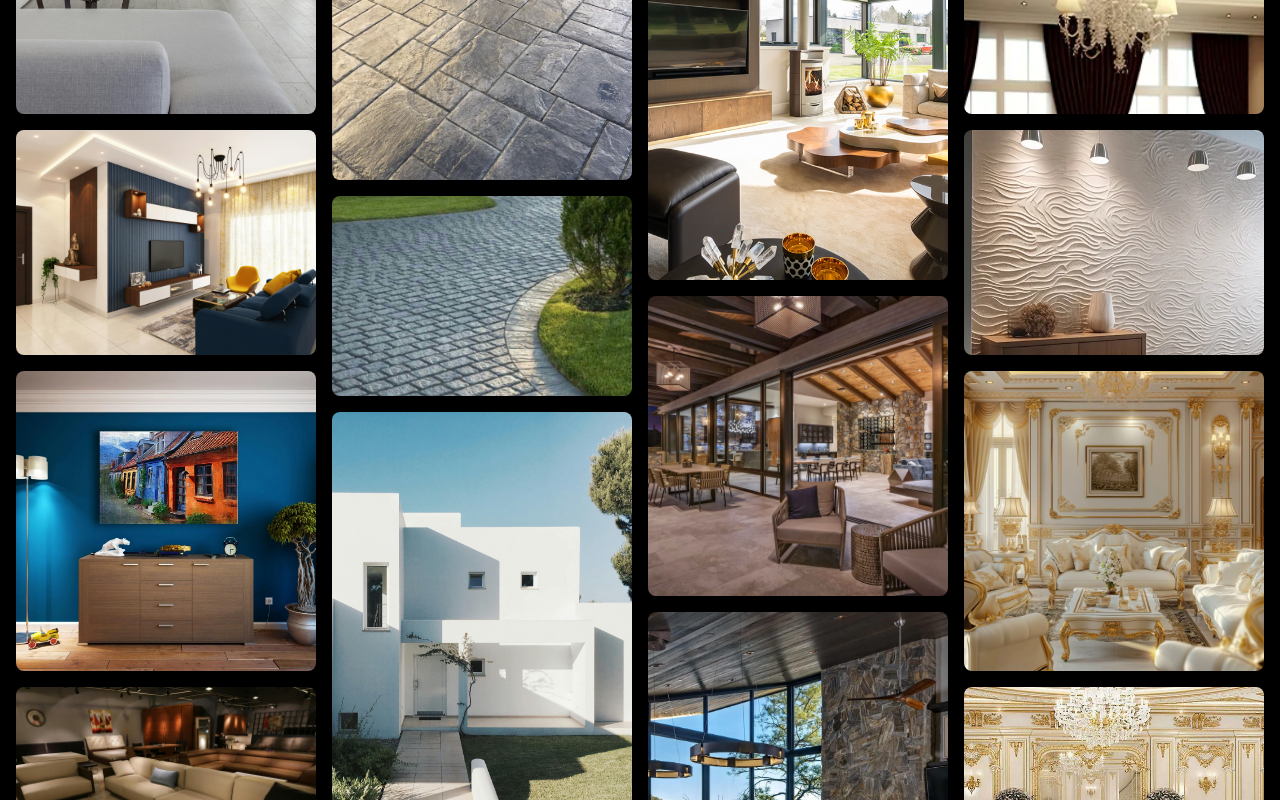
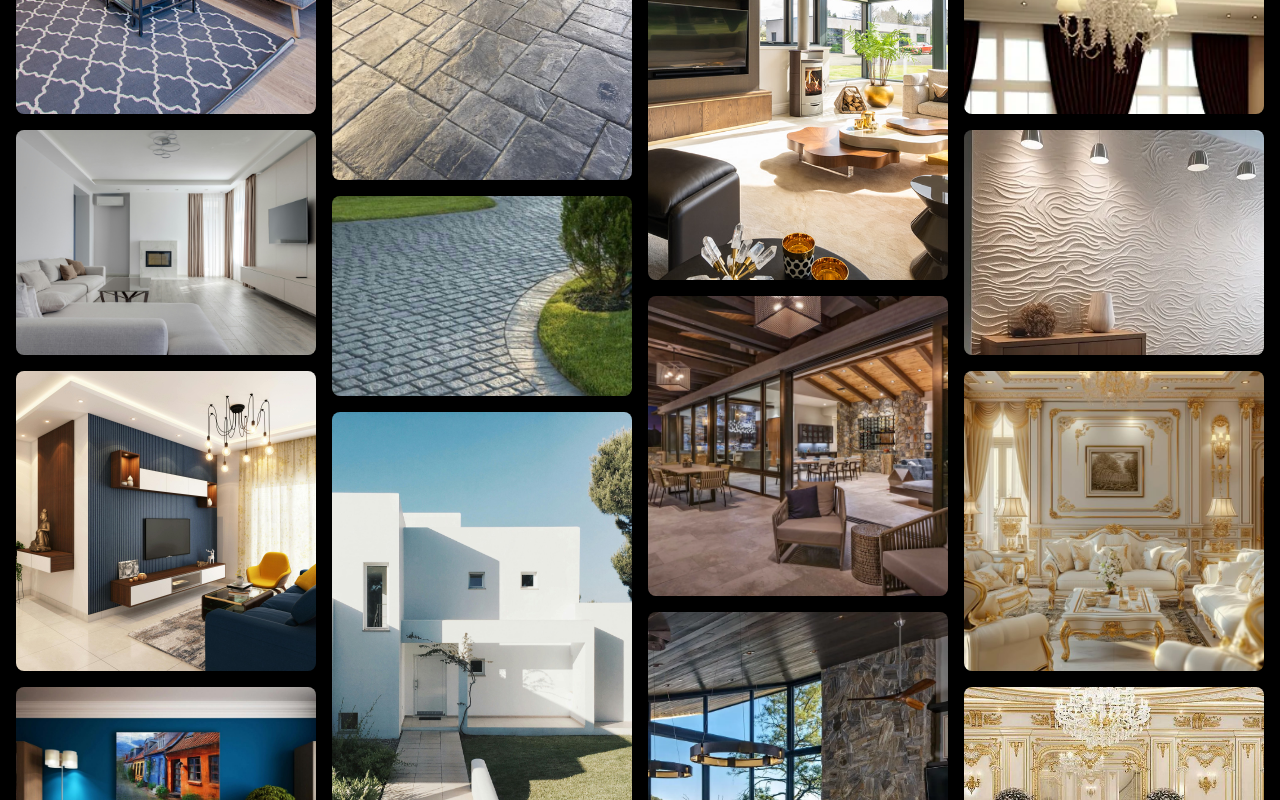
Before and after one commit to CrowsStack/bulox, a Next.js app: page /gallery in a window 1280 px wide. Shown: the part 1060-1860 px from the top of the page. Built offline with nearby package versions, Linux system fonts and the light colour scheme.

Commit message:
Revert "okay"
This reverts commit d11d1a8c58613d32358ce90fb11969aa2db7ec36.

```diff
--- a/app/gallery/page.tsx
+++ b/app/gallery/page.tsx
@@ -81,18 +81,7 @@
 
 export default function GalleryPage() {
   // Combine images from gallery and services directories
-  const galleryImages = [
-    '/gallery/image1.jpg',
-    '/gallery/image2.jpg',
-    '/gallery/image3.jpg',
-    '/gallery/image4.jpg',
-    '/gallery/image5.jpg',
-    '/gallery/image6.jpg',
-    '/gallery/image7.jpg',
-    '/gallery/image8.jpg',
-    '/gallery/image9.jpg',
-    '/gallery/image10.jpg'
-  ];
+  const galleryImages = getImagesFromDirectory('gallery');
   const serviceImages = getImagesFromSubdirectories('services');
   const allImages = [...galleryImages, ...serviceImages];
 
```
